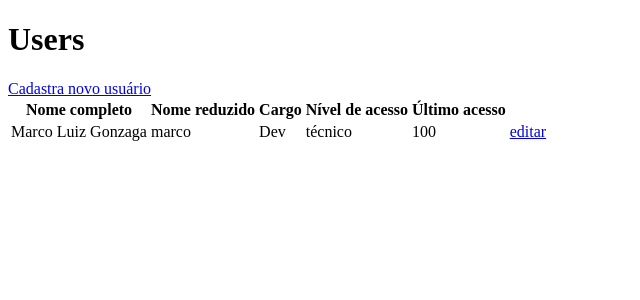
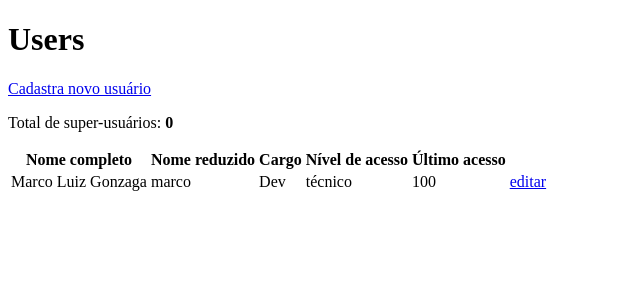
Before and after one commit to joaocarvalhowd/user-manager, a Flask app: page /users in a window 1280 px wide. Shown: the top 300 px of the page, without its empty margins (0-640 px from the left). Run offline with Flask 2, Linux system fonts and the light colour scheme.

Commit message:
Show the total of super users

```diff
--- a/app.py
+++ b/app.py
@@ -11,7 +11,11 @@ access_levels = ['visitante', 'usuario', 'administrativo', 'tecnico', 'super-usu
 
 
 def find_user(nickname):
-   return [user for user in users if user.nickname == nickname][0]
+    return [user for user in users if user.nickname == nickname][0]
+
+
+def find_super_users():
+    return [user for user in users if user.access_level == 'super-usuario']
 
 
 @app.route('/')
@@ -30,7 +34,7 @@ def index():
          new_user = User(request.form['fullname'], request.form['nickname'], request.form['role'], request.form['access_level'], request.form['last_access'])
          users.append(new_user)
          return redirect(url_for('index'))
-   return render_template('index.html', users=users, error=error)
+   return render_template('index.html', users=users, error=error, total_super_users=len(find_super_users()))
 
 @app.route('/users/new')
 def new():
--- a/templates/index.html
+++ b/templates/index.html
@@ -9,6 +9,8 @@
 {% if error %}
   <p>{{ error }}</p>
 {% endif %}
+
+<p>Total de super-usuários: <b>{{ total_super_users }}</b></p>
 
 <table>
   <thead>
```
